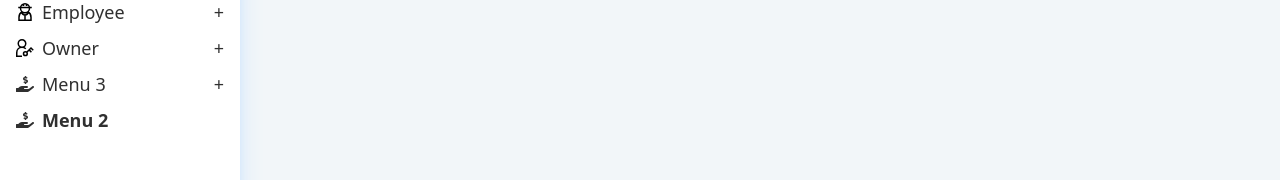
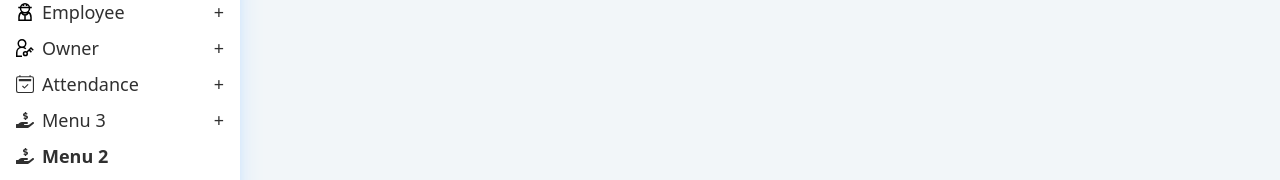
Before and after one commit to vitasoftsolutions/c91023c002, a React (Vite) app: page / in a window 1280 px wide. Shown: the part 158-338 px from the top of the page. Built offline with nearby package versions, Linux system fonts and the light colour scheme; sample sign-in values are in the browser's storage.

Commit message:
added attendance nav and added icons for manu and submenu

```diff
--- a/src/Components/shared/SideBar.jsx
+++ b/src/Components/shared/SideBar.jsx
@@ -7,6 +7,7 @@ import {
 } from "react-icons/fa";
 import { GrUserAdmin, GrUserWorker } from "react-icons/gr";
 import { MdInstallMobile } from "react-icons/md";
+import { BsCalendar2Check } from "react-icons/bs";
 import { Link } from "react-router-dom";
 
 const Menus = [
@@ -51,6 +52,17 @@ const Menus = [
         title: "Owner",
         icons: <GrUserAdmin />,
         to: "/owner",
+      },
+    ],
+  },
+  {
+    title: "Attendance",
+    icons: <BsCalendar2Check />,
+    subMenus: [
+      {
+        title: "Attendance",
+        icons: <BsCalendar2Check />,
+        to: "/attendance",
       },
     ],
   },
```
